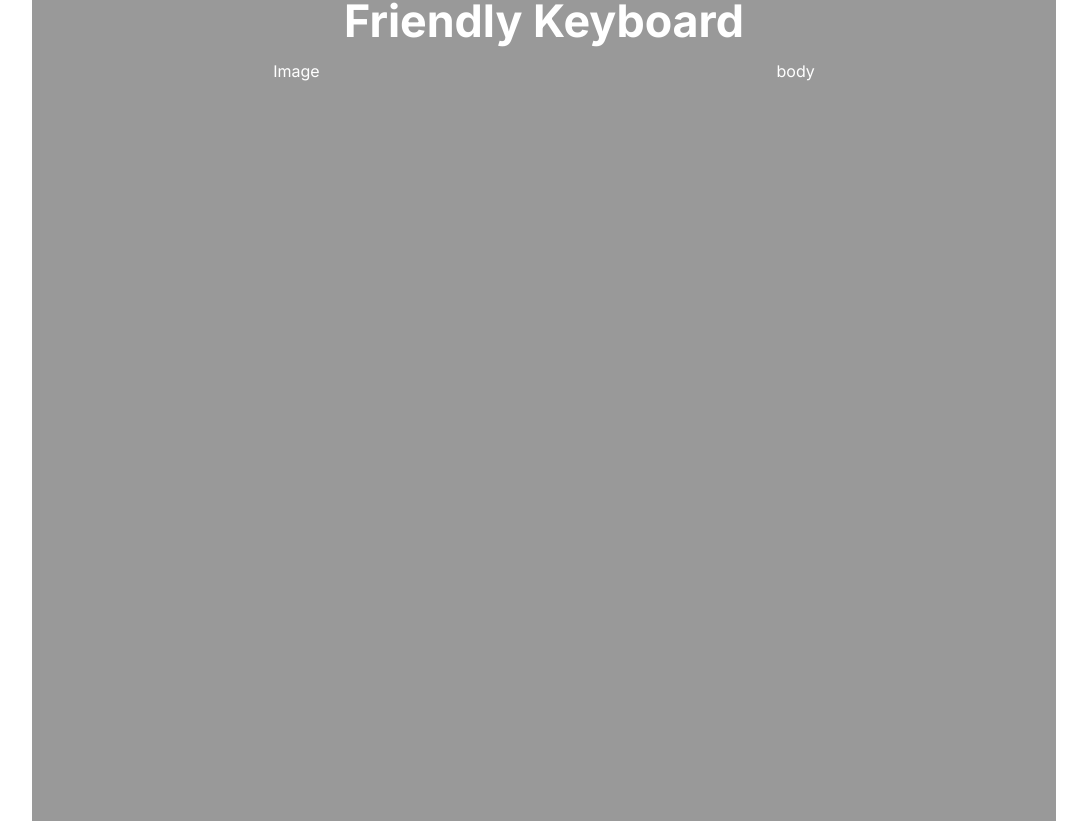
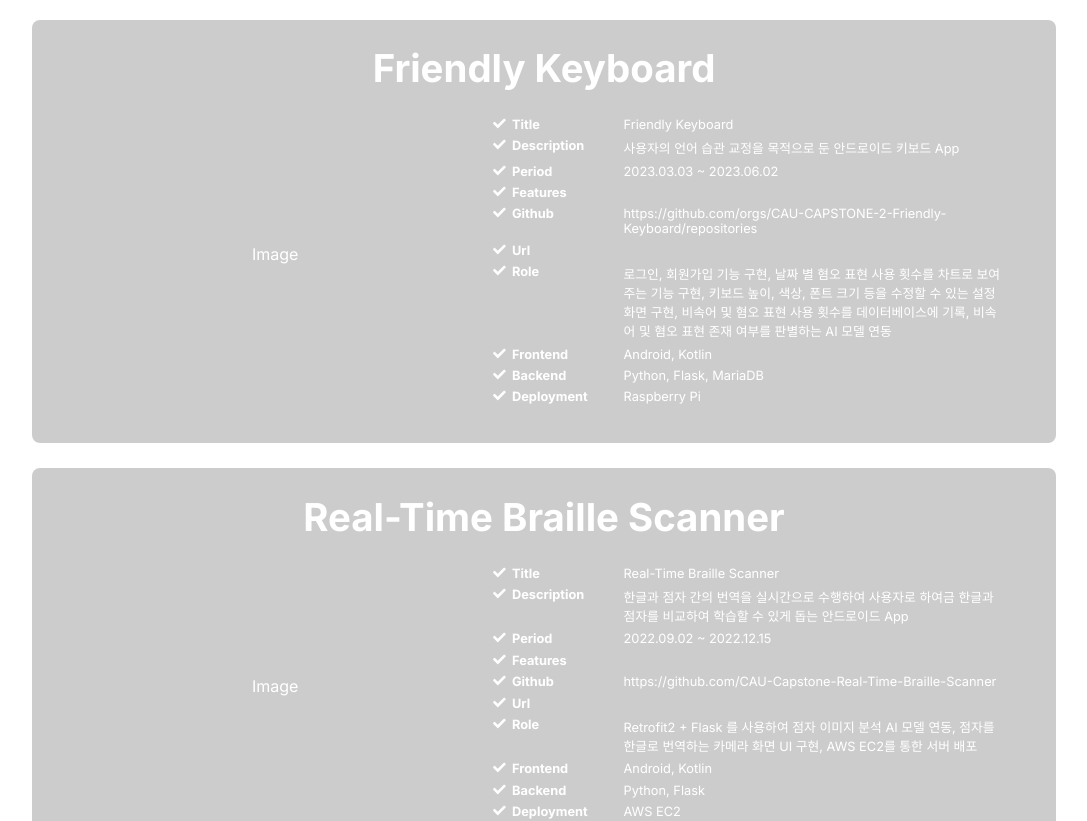
Before and after one commit to HyunJinNo/portfolio, a Next.js app: page / in a window 1280 px wide. Shown: the part 3701-4522 px from the top of the page, without its empty margins (96-1183 px from the left). Built offline with nearby package versions, Linux system fonts and the light colour scheme.

Commit message:
프로젝트 컴포넌트의 설명 작성

```diff
--- a/src/components/common/ProjectItem.tsx
+++ b/src/components/common/ProjectItem.tsx
@@ -1,17 +1,31 @@
 import "@/styles/ProjectItem.scss";
+import { FaCheck } from "react-icons/fa";
 
 type MyProps = {
-  title: string;
-  body: string;
+  project: any;
 };
 
-const ProjectItem = ({ title, body }: MyProps) => {
+const ProjectItem = ({ project }: MyProps) => {
+  const keys = Object.keys(project);
+
   return (
-    <div className="ProjectItem">
-      <h2>{title}</h2>
+    <div className="ProjectItem" data-aos="slide-left">
+      <h2>{project.title}</h2>
       <div className="content">
-        <div>Image</div>
-        <p>{body}</p>
+        <div className="image">Image</div>
+        <div className="infos">
+          <div className="info">
+            {keys.map((key: string) => (
+              <div className="body" key={key}>
+                <div className="tag">
+                  <FaCheck size={"1vw"} />
+                  <h4>{`${key}`}</h4>
+                </div>
+                <p>{project[key]}</p>
+              </div>
+            ))}
+          </div>
+        </div>
       </div>
     </div>
   );
--- a/src/components/common/ProjectList.tsx
+++ b/src/components/common/ProjectList.tsx
@@ -1,6 +1,7 @@
 import "@/styles/ProjectList.scss";
 import { PiProjectorScreenChart } from "react-icons/pi";
 import ProjectItem from "./ProjectItem";
+import projects from "@/constants/projects";
 
 const ProjectList = () => {
   return (
@@ -9,7 +10,9 @@ const ProjectList = () => {
         <PiProjectorScreenChart size={"3vw"} />
         <h1>Projects</h1>
       </div>
-      <ProjectItem title="Friendly Keyboard" body="body" />
+      {projects.map((project) => (
+        <ProjectItem key={project.title} project={project} />
+      ))}
     </div>
   );
 };
--- a/src/constants/badgeImages.ts
+++ b/src/constants/badgeImages.ts
@@ -73,12 +73,12 @@ const BADGE_IMAGES_MOBILE = [
   {
     src: "/Android_2023_3D_logo_and_wordmark.svg.png",
     alt: "ANDROID",
-    width: 250,
+    width: 300,
   },
   {
     src: "/Kotlin_logo_2021.svg.png",
     alt: "KOTLIN",
-    width: 250,
+    width: 300,
   },
   {
     src: "/Java_programming_language_logo.svg.png",
--- a/src/constants/projects.ts
+++ b/src/constants/projects.ts
@@ -1,4 +1,4 @@
-type Project = {
+export type Project = {
   title: string;
   description: string;
   period: string;
@@ -6,11 +6,9 @@ type Project = {
   github: string;
   url: string;
   role: string[];
-  skills: {
-    frontend: string[];
-    backend: string[];
-    deployment: string[];
-  };
+  frontend: string[];
+  backend: string[];
+  deployment: string[];
 };
 
 const projects: Project[] = [
@@ -23,17 +21,15 @@ const projects: Project[] = [
       "https://github.com/orgs/CAU-CAPSTONE-2-Friendly-Keyboard/repositories",
     url: "",
     role: [
-      "로그인, 회원가입 기능 구현",
-      "날짜 별 혐오 표현 사용 횟수를 차트로 보여주는 기능 구현",
-      "키보드 높이, 색상, 폰트 크기 등을 수정할 수 있는 설정 화면 구현",
-      "비속어 및 혐오 표현 사용 횟수를 데이터베이스에 기록",
+      "로그인, 회원가입 기능 구현, ",
+      "날짜 별 혐오 표현 사용 횟수를 차트로 보여주는 기능 구현, ",
+      "키보드 높이, 색상, 폰트 크기 등을 수정할 수 있는 설정 화면 구현, ",
+      "비속어 및 혐오 표현 사용 횟수를 데이터베이스에 기록, ",
       "비속어 및 혐오 표현 존재 여부를 판별하는 AI 모델 연동",
     ],
-    skills: {
-      frontend: ["Android", "Kotlin"],
-      backend: ["Python", "Flask", "MariaDB"],
-      deployment: ["Raspberry Pi"],
-    },
+    frontend: ["Android, ", "Kotlin"],
+    backend: ["Python, ", "Flask, ", "MariaDB"],
+    deployment: ["Raspberry Pi"],
   },
   {
     title: "Real-Time Braille Scanner",
@@ -44,15 +40,13 @@ const projects: Project[] = [
     github: "https://github.com/CAU-Capstone-Real-Time-Braille-Scanner",
     url: "",
     role: [
-      "Retrofit2 + Flask 를 사용하여 점자 이미지 분석 AI 모델 연동",
-      "점자를 한글로 번역하는 카메라 화면 UI 구현",
+      "Retrofit2 + Flask 를 사용하여 점자 이미지 분석 AI 모델 연동, ",
+      "점자를 한글로 번역하는 카메라 화면 UI 구현, ",
       "AWS EC2를 통한 서버 배포",
     ],
-    skills: {
-      frontend: ["Android", "Kotlin"],
-      backend: ["Python, Flask"],
-      deployment: ["AWS EC2"],
-    },
+    frontend: ["Android, ", "Kotlin"],
+    backend: ["Python, ", "Flask"],
+    deployment: ["AWS EC2"],
   },
 ];
 
--- a/src/styles/ProjectItem.scss
+++ b/src/styles/ProjectItem.scss
@@ -1,15 +1,21 @@
 .ProjectItem {
-  background-color: rgba(0, 0, 0, 0.4);
+  background-color: rgba(0, 0, 0, 0.2);
   width: 80vw;
-  height: 80vw;
+  height: fit-content;
   color: white;
   margin: 1vw;
+  padding: 2vw;
   border-radius: 8px;
 
   h2 {
-    padding-top: 2vw;
     text-align: center;
-    font-size: 3.5vw;
+    font-size: 3vw;
+  }
+
+  h3 {
+    padding-top: 1vw;
+    text-align: center;
+    font-size: 1.5vw;
   }
 
   .content {
@@ -17,5 +23,54 @@
     display: flex;
     justify-content: space-around;
     align-items: center;
+
+    .image {
+      text-align: center;
+      width: 30vw;
+    }
+
+    .infos {
+      padding-top: 1vw;
+      text-align: center;
+      width: 40vw;
+      font-size: 1.5vw;
+
+      .info {
+        display: flex;
+        flex-direction: column;
+
+        .body {
+          display: flex;
+          flex-direction: row;
+
+          & + .body {
+            padding-top: 0.5vw;
+          }
+
+          .tag {
+            display: flex;
+            flex-direction: row;
+            align-items: flex-start;
+            width: 12vw;
+
+            h4 {
+              text-transform: capitalize;
+              padding-left: 0.5vw;
+              font-size: 1vw;
+            }
+          }
+
+          p {
+            width: 35vw;
+            text-align: start;
+            font-size: 1vw;
+          }
+
+          &:hover {
+            background-color: rgba(255, 255, 255, 0.2);
+          }
+        }
+      }
+    }
   }
 }
--- a/src/styles/ProjectList.scss
+++ b/src/styles/ProjectList.scss
@@ -6,6 +6,7 @@
   flex-direction: column;
   justify-content: center;
   align-items: center;
+  overflow-x: hidden;
 
   > .title {
     display: flex;
--- a/src/styles/Skills.scss
+++ b/src/styles/Skills.scss
@@ -33,6 +33,7 @@
       background-color: rgba(0, 0, 0, 0.2);
       border-radius: 8px;
       width: max-content;
+      padding: 0.5vw;
 
       > .cardView {
         margin: 1vw;
```
